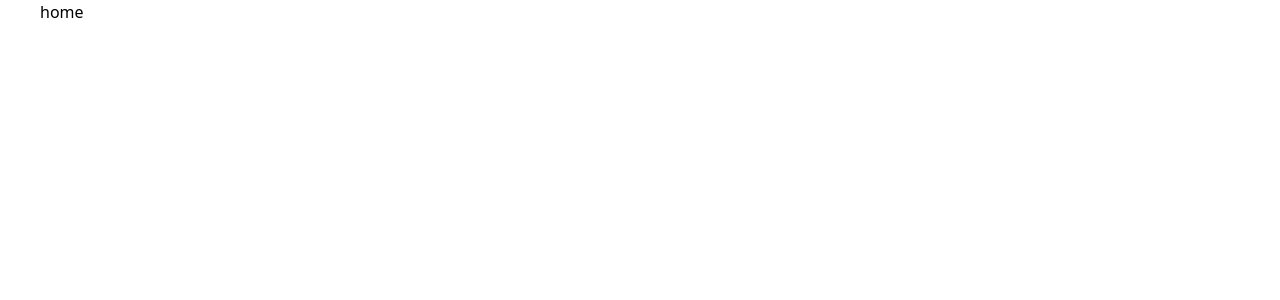
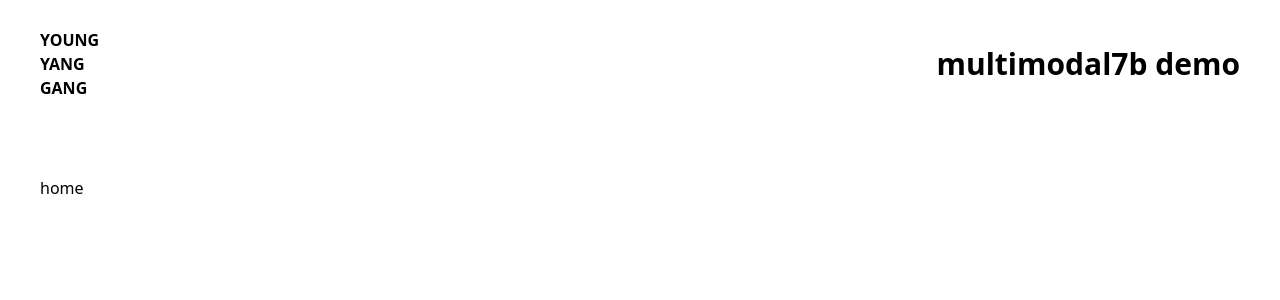
Before and after one commit to AIP-2024SP-Team1/youngyanggang, a Next.js app in the folder web-demo/: page / in a window 1280 px wide. Shown: the top 300 px of the page. Built offline with nearby package versions, Linux system fonts and the light colour scheme.

Commit message:
feat: add header

```diff
--- /dev/null
+++ b/web-demo/src/app/_component/Header.tsx
@@ -0,0 +1,18 @@
+export default function Header() {
+  return (
+    <header className="w-full max-w-12c h-32 flex items-center justify-between">
+      <a href="/">
+        <h1 className="font-bold">
+          YOUNG
+          <br />
+          YANG
+          <br />
+          GANG
+        </h1>
+      </a>
+      <a href="/">
+        <h1 className="text-3xl font-bold">multimodal7b demo</h1>
+      </a>
+    </header>
+  );
+}
--- a/web-demo/src/app/layout.tsx
+++ b/web-demo/src/app/layout.tsx
@@ -1,5 +1,6 @@
 import type { Metadata } from "next";
 import "./globals.css";
+import Header from "./_component/Header";
 
 export const metadata: Metadata = {
   title: "Multimodal7b Demo",
@@ -14,6 +15,7 @@ export default function RootLayout({
   return (
     <html lang="en">
       <body className="flex min-h-[100dvh] w-full max-w-12c m-auto flex-col gap-12">
+        <Header />
         {children}
       </body>
     </html>
```
